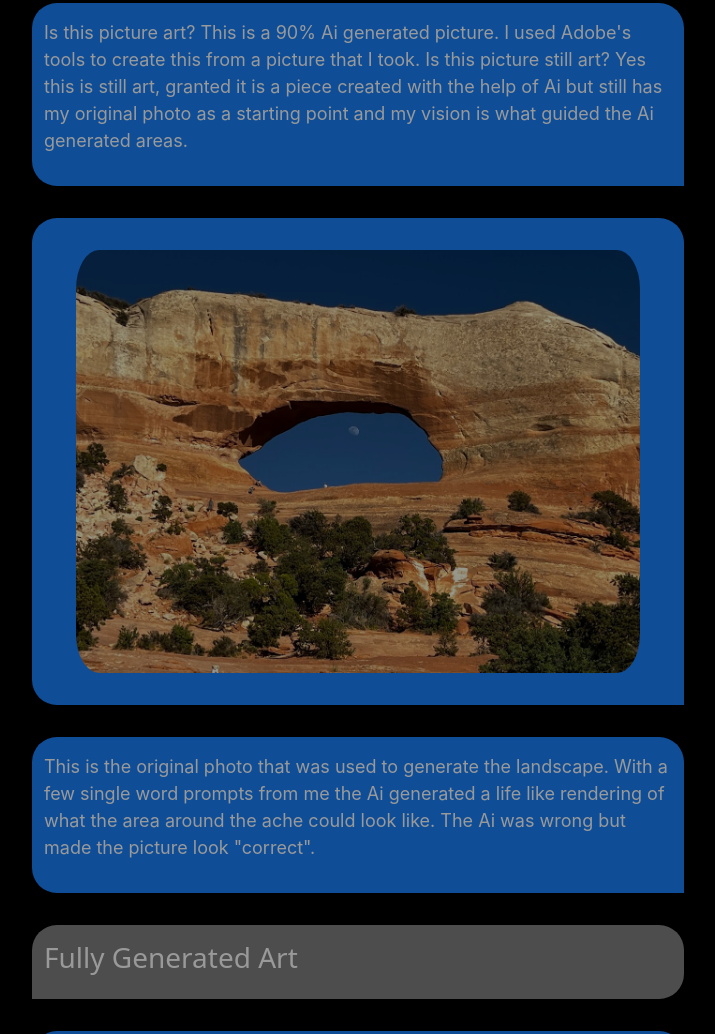
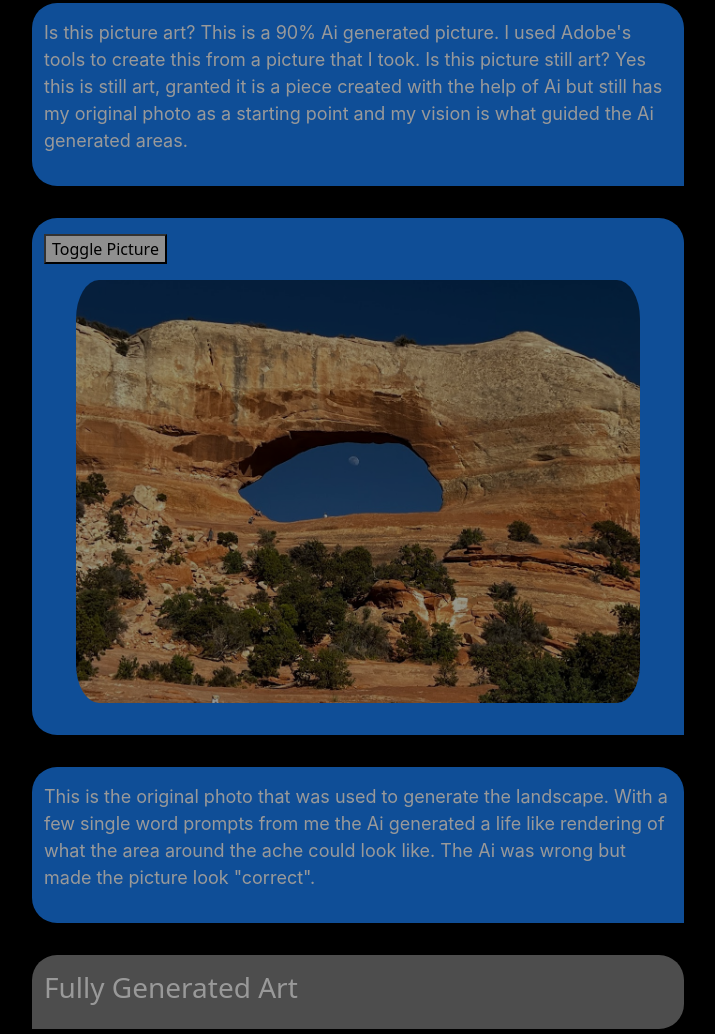
Before and after one commit to Talberg/Ai1, a plain HTML site: page aiart.html in a window 1280 px wide. Shown: the part 1541-2575 px from the top of the page, without its empty margins (282-997 px from the left). Drawn offline with nearby package versions, Linux system fonts and the light colour scheme.

Commit message:
Add files via upload

```diff
--- a/aiart.html
+++ b/aiart.html
@@ -10,6 +10,7 @@
       integrity="sha384-9ndCyUaIbzAi2FUVXJi0CjmCapSmO7SnpJef0486qhLnuZ2cdeRhO02iuK6FUUVM"
       crossorigin="anonymous"
     />
+    <script src="script.js"></script>
   </head>
 
   <body class="body">
@@ -117,8 +118,9 @@
     <div class="row padding black padding">
       <div
         class="col-6 iMessageBlue marginTop round-top padding round-bottom-left trans offset-3"
-      >
+      ><button class="button" onclick="myFunction()">Toggle Picture</button>
         <img
+        id="oG"
           src="./ogarch.jpeg"
           class="img-fluid messageRounded"
           alt="Arch in the dessert "
--- /dev/null
+++ b/script.js
@@ -0,0 +1,8 @@
+function myFunction() {
+    var x = document.getElementById("oG");
+    if (x.style.display === "none") {
+      x.style.display = "block";
+    } else {
+      x.style.display = "none";
+    }
+  }
```
